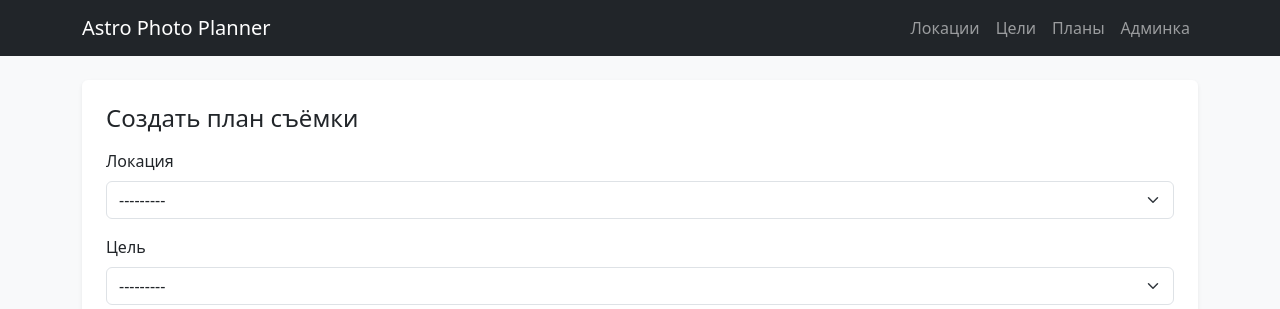
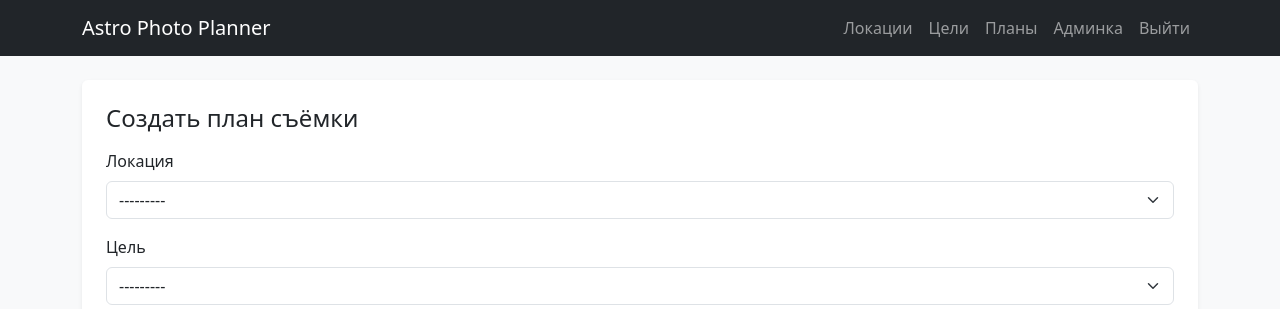
Before and after one commit to ElmiraKadyrmaeva/astro-photo-planner, a Django app: page /plans/create/ in a window 1280 px wide. Shown: the top 309 px of the page. Run offline with Django 5.2, Linux system fonts and the light colour scheme; the visitor is signed in with stand-in values (Sample User, id 1); data that the repository does not hold is empty.

Commit message:
Добавлена регистрация

```diff
--- a/planner/templates/planner/base.html
+++ b/planner/templates/planner/base.html
@@ -37,6 +37,19 @@
         <li class="nav-item">
           <a class="nav-link" href="/admin/">Админка</a>
         </li>
+
+        {% if user.is_authenticated %}
+          <li class="nav-item">
+            <a class="nav-link" href="{% url 'logout' %}">Выйти</a>
+          </li>
+        {% else %}
+          <li class="nav-item">
+            <a class="nav-link" href="{% url 'login' %}">Вход</a>
+          </li>
+          <li class="nav-item">
+            <a class="nav-link" href="{% url 'register' %}">Регистрация</a>
+          </li>
+        {% endif %}
       </ul>
     </div>
   </div>
```
Lines whose indentation alone changed are shown as unchanged.
